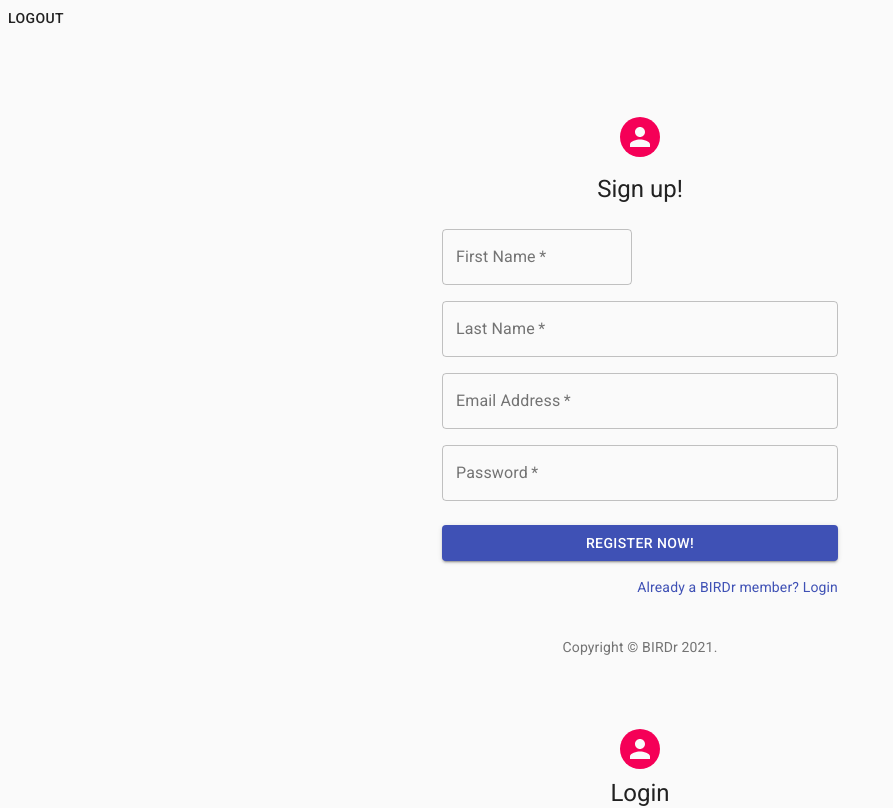
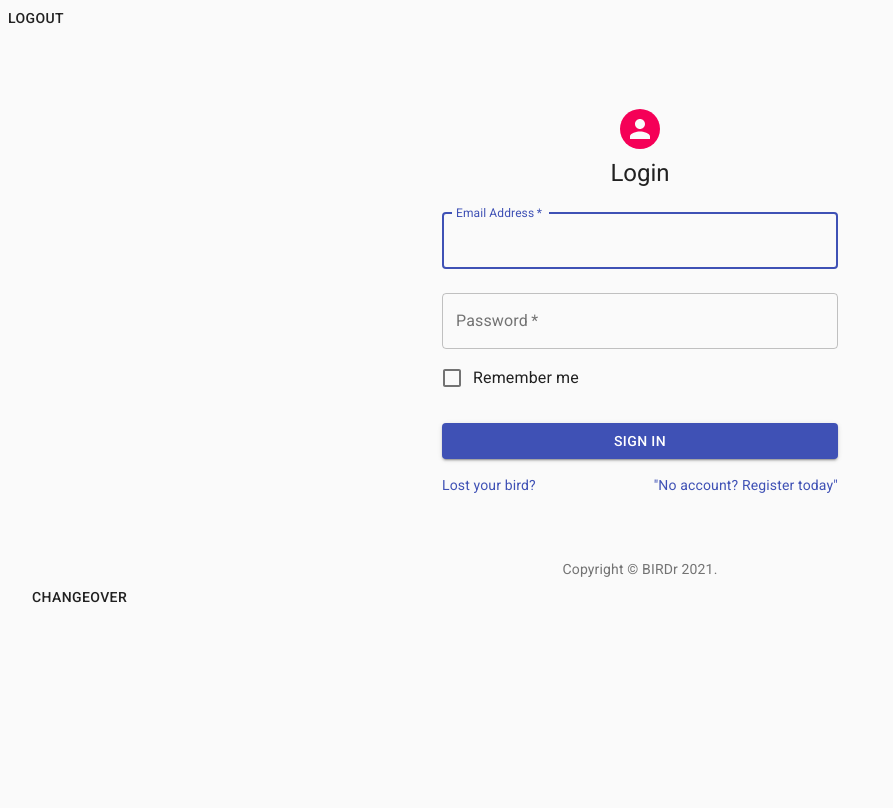
Before and after one commit to hunterfoist/BIRDr_Client, a React (Create React App) app: page / in a window 1280 px wide. Shown: the top 808 px of the page, without its empty margins (0-893 px from the left). Built offline with nearby package versions, Linux system fonts and the light colour scheme.

Commit message:
toggle button login signup functioning

```diff
--- a/src/auth/Auth.jsx
+++ b/src/auth/Auth.jsx
@@ -1,19 +1,31 @@
-import React from 'react';
+import React, { useState } from 'react';
 import Container from '@material-ui/core/Container';
+import Button from '@material-ui/core/Button';
 import Grid from '@material-ui/core/Grid';
 import Signup from './Signup';
 import Login from './Login';
 
 const Auth = (props) => {
+
+    const [showLogin, setShowLogin] = useState(true);
+
+    function handleToggle(){
+
+        if(showLogin === true){
+            setShowLogin(false)
+        } else {
+            setShowLogin(true)
+        }
+    }
+
+
     return (
         <Container className="auth-container">
 
                 <Grid container item xs='12'>
-                    <Signup updateToken={props.updateToken} />
+                    {showLogin === true ? <Login updateToken={props.updateToken}/> : <Signup updateToken={props.updateToken}/>}
                 </Grid>
-                <Grid container item xs='12'>
-                    <Login updateToken={props.updateToken}/>
-                </Grid>
+                <Button onClick={handleToggle}>Changeover</Button>
 
         </Container>
     )
--- a/src/auth/Login.jsx
+++ b/src/auth/Login.jsx
@@ -87,6 +87,8 @@ export default function Login(props) {
             fullWidth
             id="email"
             label="Email Address"
+            // inputProps={['required', 'matchRegexp:/^S+@S+.S+$/']}
+            // error='good try'
             onChange={(e) => setUsername(e.target.value)}
             value={username}
             name="email"
@@ -128,7 +130,7 @@ export default function Login(props) {
             </Grid>
             <Grid item>
               <Link href="#" variant="body2">
-                {"No account? Register today"}
+              "No account? Register today"
               </Link>
             </Grid>
           </Grid>
--- a/src/auth/Signup.jsx
+++ b/src/auth/Signup.jsx
@@ -151,6 +151,7 @@ export default function SignUp(props) {
             <Grid item>
               <Link href="#" variant="body2">
                 Already a BIRDr member? Login
+
               </Link>
             </Grid>
           </Grid>
--- a/src/components/BirdLog.jsx
+++ b/src/components/BirdLog.jsx
@@ -12,7 +12,7 @@ import Paper from '@material-ui/core/Paper';
 const BirdTable = props => {
 
   const deleteBird = bird => {
-    fetch(`http://localhost:3000/deletelog/${bird.id}`, {
+    fetch(`http://localhost:3000/log/deletelog/${bird.id}`, {
       method: 'DELETE',
       headers: new Headers({
         'Content-Type': 'application/json',
--- a/src/components/BirdNest.jsx
+++ b/src/components/BirdNest.jsx
@@ -12,7 +12,7 @@ const BirdNest = props => {
   const [ birdToUpdate, setBirdToUpdate ] = useState({});
 
   const fetchBirds = () => {
-    fetch('http://localhost:3000/', {
+    fetch('http://localhost:3000/log/getlogs', {
       method: 'GET',
       headers: new Headers({
         'Content-Type': 'application/json',
@@ -41,7 +41,7 @@ const BirdNest = props => {
           <BirdCreate fetchBirds={fetchBirds} token={props.token} />
         </Grid>
         <Grid container item xs="9">
-          {/* <BirdLog birds={birds} editUpdateBird={editUpdateBird} updateOn={updateOn} fetchBirds={fetchBirds} token={props.token} /> */}
+          <BirdLog birds={birds} editUpdateBird={editUpdateBird} updateOn={updateOn} fetchBirds={fetchBirds} token={props.token} />
         </Grid>
         {/* {updateActive ? <BirdEdit birdToUpdate={birdToUpdate} updateOff={updateOff} token={props.token} fetchBirds={fetchBirds} /> : <></>} */}
 
```
Also changed, not shown: src/components/BirdCreate.jsx (+0 -7 lines).
